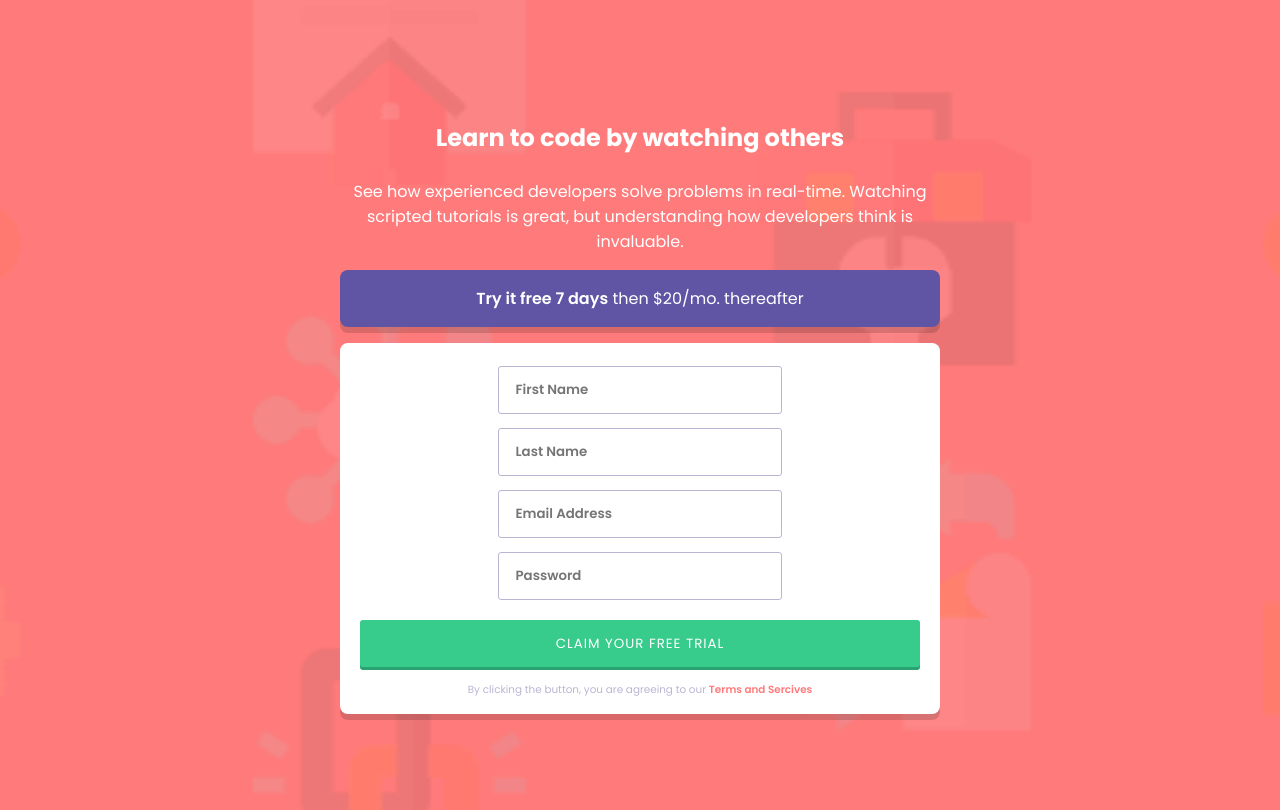
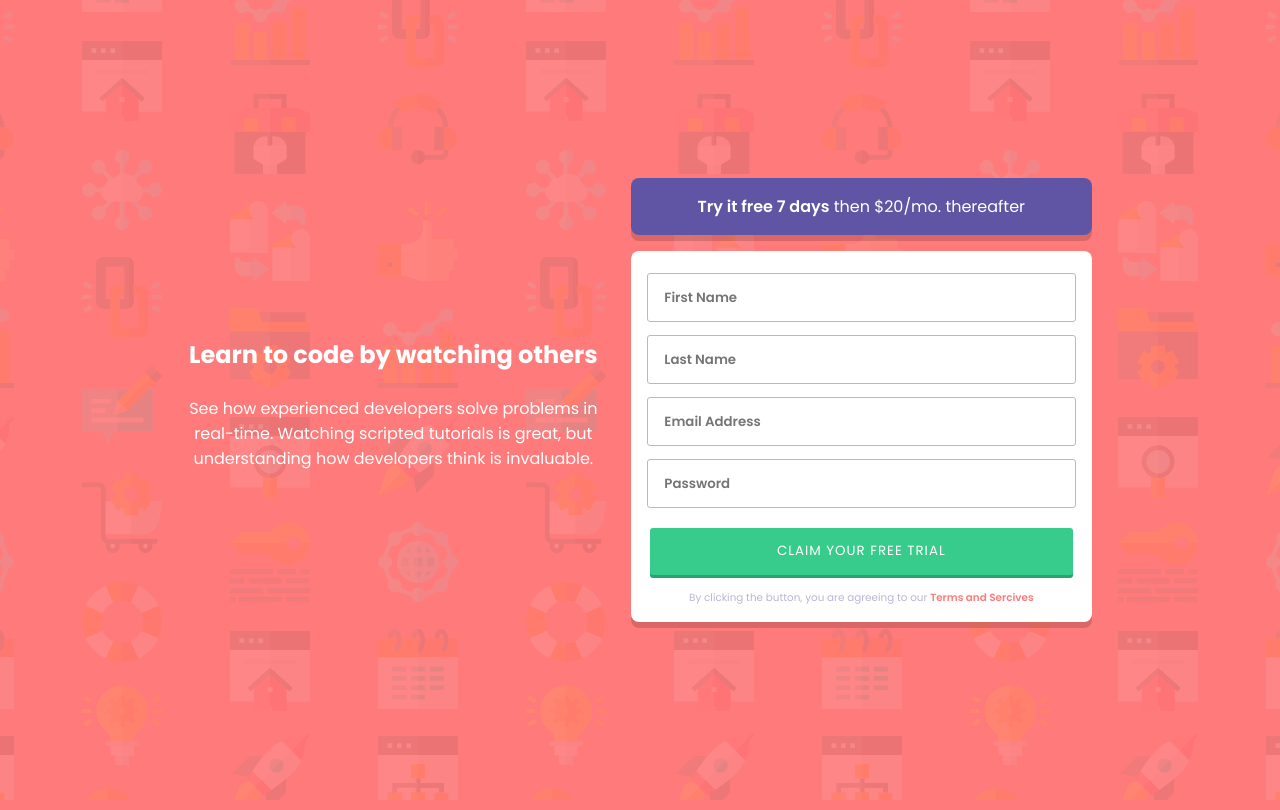
Before and after one commit to ananfito/sign-up-form, a React (Vite) app: page / in a window 1280 px wide. Built offline with nearby package versions, Linux system fonts and the light colour scheme.

Commit message:
update README, add functionality for form validation

```diff
--- a/src/App.css
+++ b/src/App.css
@@ -2,7 +2,9 @@
 
 .container {
   margin: 0 auto;
-  max-width: 600px;
+  width: 100vw;
+  max-width: 1000px;
+  padding: 0 3em;
 }
 
 
@@ -14,6 +16,11 @@
 
 
 /* FORM */
+
+.form-container {
+  max-width: 80vw;
+  margin: 0 auto;
+}
 
 .form-container--text, .form-container--form {
   box-shadow: 0 6px rgba(0, 0, 0, 0.15);
@@ -33,6 +40,7 @@
 .form-container--form {
   background-color: var(--primary-white);
   padding: 1em;
+  color: var(--neutral-gray-blue);
 }
 
 .form-container--form > input {
@@ -43,6 +51,7 @@
   text-indent: 10px;
   font-weight: var(--font-bold);
   margin: .5em auto;
+  width: 100%;
 }
 
 .form-container--btn {
@@ -60,8 +69,14 @@
   box-shadow: 0 3px hsl(156, 59%, 40%);
 }
 
+.error-msg {
+  color: var(--primary-red);
+  font-size: .6rem;
+  font-style: italic;
+  text-align: right;
+}
+
 .terms {
-  color: var(--neutral-gray-blue);
   font-size: .65rem;
   margin-top: 1.5em;
   padding: 0 2em;
@@ -72,3 +87,22 @@
   font-weight: var(--font-bold);
   cursor: pointer;
 }
+
+@media (min-width: 800px) {
+  .container {
+    display: flex;
+    flex-direction: row;
+    justify-content: space-between;
+    align-items: center;
+    flex-basis: max-content;
+  }
+
+  .header {
+    margin-right: 2em;
+  }
+
+  .form-container {
+    max-width: 600px
+
+  }
+}
--- a/src/Form.jsx
+++ b/src/Form.jsx
@@ -7,6 +7,7 @@ export default function Form() {
         email: '',
         password: ''
     })
+    const [errorMessage, setErrorMessage] = React.useState({})
 
     function handleChange(event) {
         const {name, value} = event.target
@@ -18,26 +19,38 @@ export default function Form() {
 
     function handleSubmit(event) {
         event.preventDefault()
-        console.log(event)
-        const form = event.target
-        const {firstName, lastName, email, password} = formData
+        setErrorMessage(validator(formData, event))
+    }
 
-        if (firstName != '' && lastName != '' && email != '' && password != '') {
-            console.log('success')
+    function validator(data, event) {
+        let errors = {}
+        const emailPattern = /^[a-zA-Z0-9._%+-]+@[a-zA-z0-9.-]+\.[a-zA-Z]{2,}$/
 
-        } else {
-            console.log('missing form info')
-            switch (firstName === '' | lastName === '' | email === '' | password === '') {
-                case firstName === '':
-                    form.firstName.focus()
-                case lastName === '':
-                    form.lastName.focus()
-                    break;
+        if(data.firstName === '') {
+            errors.firstName = 'First name cannot be empty'
+            event.target.firstName.focus()
+        }
 
-            }
+        if(data.lastName === '') {
+            errors.lastName = 'Last name cannot be empty'
+            event.target.lastName.focus()
+        }
 
+        if(data.email === '') {
+            errors.email = 'Email cannot be empty'
+            event.target.email.focus()
+        } else if (!emailPattern.test(data.email)) {
+            errors.email = "Looks like that's not an email"
+            event.target.email.focus()
+        }
 
+        if(data.password === '') {
+            errors.password = 'Password cannot be empty'
+            event.target.password.focus()
         }
+
+        return errors
+
     }
 
     return (
@@ -54,6 +67,7 @@ export default function Form() {
                     onChange={handleChange}
                     value={formData.firstName}
                 />
+                {errorMessage.firstName && <p className='error-msg'>{errorMessage.firstName}</p>}
                 <input
                     type="text"
                     name="lastName"
@@ -62,14 +76,16 @@ export default function Form() {
                     onChange={handleChange}
                     value={formData.lastName}
                 />
+                {errorMessage.lastName && <p className='error-msg'>{errorMessage.lastName}</p>}
                 <input
-                    type="email"
+                    type="text"
                     name="email"
                     id="email"
                     placeholder='Email Address'
                     onChange={handleChange}
                     value={formData.email}
                 />
+                {errorMessage.email && <p className='error-msg'>{errorMessage.email}</p>}
                 <input
                     type="password"
                     name="password"
@@ -78,6 +94,7 @@ export default function Form() {
                     onChange={handleChange}
                     value={formData.password}
                 />
+                {errorMessage.password && <p className='error-msg'>{errorMessage.password}</p>}
                 <button className='form-container--btn'>
                     Claim your free trial
                 </button>
--- a/src/index.css
+++ b/src/index.css
@@ -24,13 +24,21 @@ body {
   margin: 0 auto;
   background: no-repeat url(./assets/bg-intro-mobile.png) fixed center / cover;
   background-color: var(--primary-red);
-  padding: 6em 2em;
   text-align: center;
   font-size: 16px;
   font-family: var(--font-family);
   color: var(--primary-white);
+  height: 100vh;
+  display: flex;
+  justify-content: center;
+  align-items: center;
 }
 
-@media (min-width: 600px) {
+@media (min-width: 800px) {
+  body {
+    background: no-repeat url(./assets/bg-intro-desktop.png) fixed center / cover;
+    background-color: var(--primary-red);
+    padding: 0;
+  }
 
 }
```
